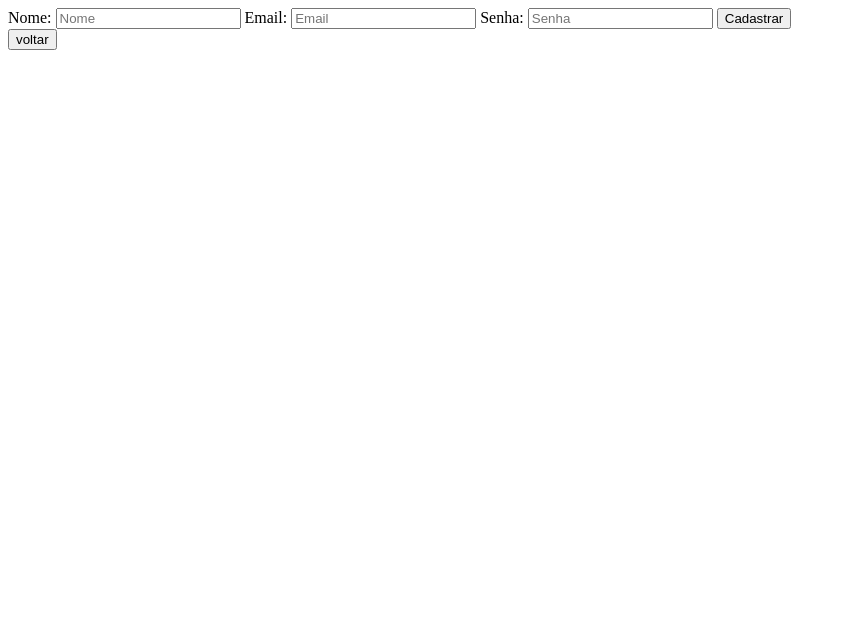
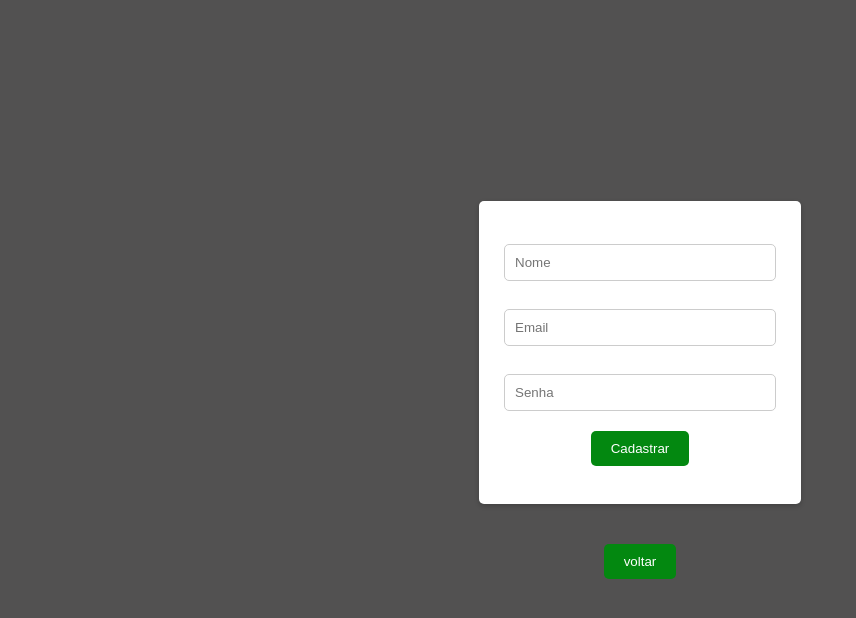
Before and after one commit to yuriaresi/Avalia--o-Final-do-M-dulo--back-end, a website: page exericio de login/cadastro-de-usuario.html in a window 1280 px wide. Shown: the whole page, without its empty margins (0-856 px from the left). Drawn offline with nearby package versions, Linux system fonts and the light colour scheme.

Commit message:
style das paginas

```diff
--- a/exericio de login/cadastro-de-usuario.html
+++ b/exericio de login/cadastro-de-usuario.html
@@ -6,6 +6,7 @@
   <meta name="viewport" content="width=device-width, initial-scale=1.0" />
   <title>Document</title>
   <script src="https://cdn.jsdelivr.net/npm/axios@1.1.2/dist/axios.min.js"></script>
+  <link rel="stylesheet" href="/styles/cadastroUsuario.css">
 </head>
 
 <body>
--- /dev/null
+++ b/styles/cadastroUsuario.css
@@ -0,0 +1,77 @@
+/* styles.css */
+body {
+    font-family: Arial, sans-serif;
+    margin: 0;
+    padding: 0;
+    display: flex;
+    flex-direction: column;
+    align-items: center;
+    justify-content: center;
+    height: 100vh;
+    background-color: #525151;
+  }
+
+  #formulario-usuario {
+    display: flex;
+    flex-direction: column;
+    align-items: center;
+    justify-content: center;
+    padding: 20px;
+    background-color: #fff;
+    border-radius: 5px;
+    box-shadow: 0 2px 5px rgba(0, 0, 0, 0.2);
+    margin-bottom: 20px;
+  }
+
+  label {
+    color: #fff;
+    font-weight: bold;
+  }
+
+  input {
+    padding: 10px;
+    margin: 5px;
+    border: 1px solid #ccc;
+    border-radius: 5px;
+    width: 250px;
+  }
+
+  button {
+    padding: 10px 20px;
+    background-color: rgb(3, 136, 16);
+    color: #fff;
+    border: none;
+    border-radius: 5px;
+    cursor: pointer;
+  }
+
+  button:hover {
+    transform: scale(1.2);
+  }
+
+  #btnCadastrar {
+    margin-top: 15px;
+  }
+
+  a {
+    text-decoration: none;
+    color: white;
+  }
+
+  a button {
+    margin-top: 20px;
+    background-color: rgb(3, 136, 16)
+  }
+
+  #feedback {
+    font-size: 16px;
+    font-weight: bold;
+    color: #ff0000;
+  }
+
+  #teste {
+    font-size: 18px;
+    font-weight: bold;
+    color: #fff;
+    margin-top: 20px;
+  }
--- /dev/null
+++ b/styles/login.css
@@ -0,0 +1,56 @@
+/* styles.css */
+body {
+    font-family: Arial, sans-serif;
+    margin: 0;
+    padding: 0;
+    display: flex;
+    flex-direction: column;
+    align-items: center;
+    justify-content: center;
+    height: 100vh;
+    background-color: #525151;
+  }
+
+  #formulario-login {
+    display: flex;
+    flex-direction: column;
+    align-items: center;
+    justify-content: center;
+    padding: 20px;
+    background-color: #fff;
+    border-radius: 5px;
+    box-shadow: 0 2px 5px rgba(0, 0, 0, 0.2);
+    margin-bottom: 20px;
+  }
+
+  input {
+    padding: 10px;
+    margin: 5px;
+    border: 1px solid #ccc;
+    border-radius: 5px;
+    width: 250px;
+  }
+
+  button {
+    padding: 10px 20px;
+    background-color: rgb(3, 136, 16);
+    color: #fff;
+    border: none;
+    border-radius: 5px;
+    cursor: pointer;
+  }
+
+  button:hover {
+    transform: scale(1.2);
+  }
+
+  #criar-usuario {
+    text-decoration: none;
+    color: white;
+  }
+
+  #feedback {
+    font-size: 16px;
+    font-weight: bold;
+    color: #ff0000;
+  }
--- /dev/null
+++ b/styles/recados.css
@@ -0,0 +1,45 @@
+/* styles.css */
+body {
+    font-family: Arial, sans-serif;
+    margin: 0;
+    padding: 0;
+    display: flex;
+    flex-direction: column;
+    align-items: center;
+    justify-content: center;
+    height: 100vh;
+    background-color: #525151;
+  }
+
+  h1 {
+    color: #fff;
+    font-size: 36px;
+    margin-bottom: 30px;
+  }
+
+  table {
+    width: 80%;
+    border-collapse: collapse;
+    background-color: #fff;
+    border-radius: 5px;
+    box-shadow: 0 2px 5px rgba(0, 0, 0, 0.2);
+    margin-top: 20px;
+  }
+
+  thead {
+    background-color: #ccc;
+    color: #333;
+  }
+
+  th, td {
+    padding: 10px;
+    text-align: left;
+  }
+
+  tbody tr:nth-child(even) {
+    background-color: #f2f2f2;
+  }
+
+  tbody tr:hover {
+    background-color: #ddd;
+  }
```
Also changed, not shown: exericio de login/login.html (+1 -0 lines), exericio de login/recados.html (+1 -0 lines).
